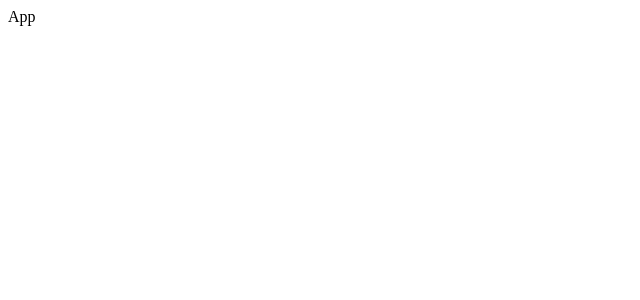
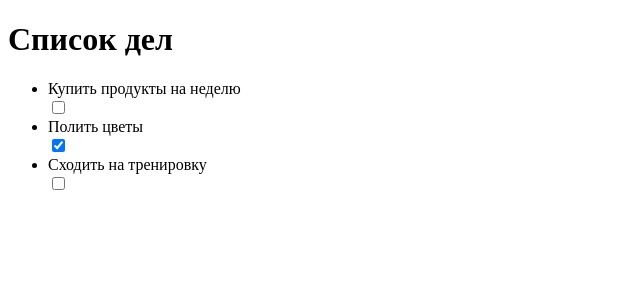
Before and after one commit to sabyrka2007/trelly, a React (Vite) app: page / in a window 1280 px wide. Shown: the top 300 px of the page, without its empty margins (0-640 px from the left). Built offline with nearby package versions, Linux system fonts and the light colour scheme.

Commit message:
feat: render todo list using map

```diff
--- a/index.html
+++ b/index.html
@@ -1,5 +1,5 @@
 <!doctype html>
-<html lang="en">
+<html lang="ru">
   <head>
     <meta charset="UTF-8" />
     <meta name="viewport" content="width=device-width, initial-scale=1.0" />
--- a/src/App.tsx
+++ b/src/App.tsx
@@ -1,7 +1,26 @@
 export const App = () => {
+
+  const tasks = [
+    { id: 1, title: 'Купить продукты на неделю', isDone: false },
+    { id: 2, title: 'Полить цветы', isDone: true },
+    { id: 3, title: 'Сходить на тренировку', isDone: false },
+  ]
+
   return (
-    <div>
-      App
-    </div>
+    <>
+      <h1>Список дел</h1>
+      <ul>
+        {tasks.map((task) => (
+          <li key={task.id}>
+            <div>{task.title}</div>
+            <input
+              type="checkbox"
+              checked={task.isDone}
+              readOnly
+            />
+          </li>
+        ))}
+      </ul>
+    </>
   )
 }
```
